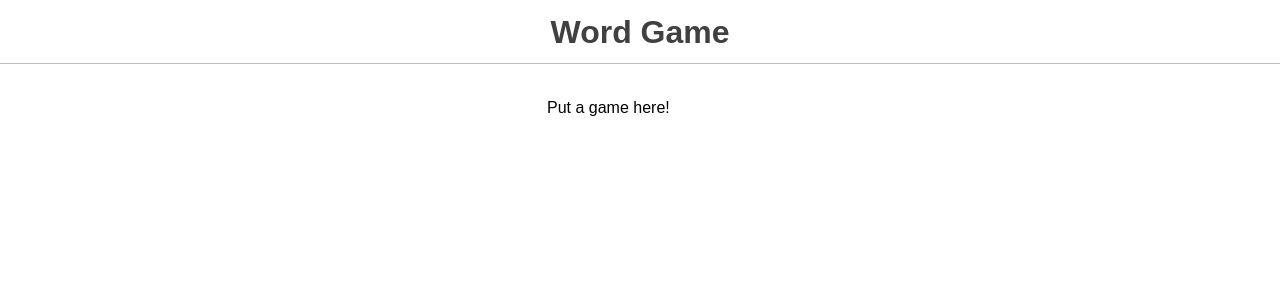
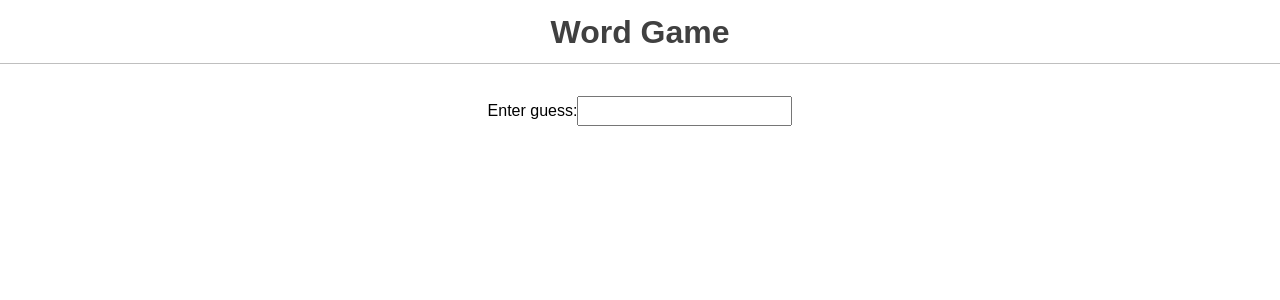
Before and after one commit to joy-of-react/project-wordle, a React (Create React App) app: page / in a window 1280 px wide. Shown: the top 300 px of the page. Built offline with nearby package versions, Linux system fonts and the light colour scheme.

Commit message:
exercise one solutin

```diff
--- a/src/components/Game/Game.js
+++ b/src/components/Game/Game.js
@@ -1,15 +1,34 @@
-import React from 'react';
+import React, { useState } from 'react'
 
-import { sample } from '../../utils';
-import { WORDS } from '../../data';
+import { sample } from '../../utils'
+import { WORDS } from '../../data'
+import GuessInput from '../GuessInput/GuessInput'
+
+const DEFAULT_GUESS = ''
 
 // Pick a random word on every pageload.
-const answer = sample(WORDS);
+const answer = sample(WORDS)
 // To make debugging easier, we'll log the solution in the console.
-console.info({ answer });
+console.info({ answer })
 
 function Game() {
-  return <>Put a game here!</>;
+  const [guess, setGuess] = useState(DEFAULT_GUESS)
+
+  const handleSubmit = (e) => {
+    e.preventDefault()
+    console.info({ guess })
+    setGuess(DEFAULT_GUESS)
+  }
+
+  const handleChange = (e) => setGuess(e.target.value.toUpperCase())
+
+  return (
+    <GuessInput
+      handleSubmit={handleSubmit}
+      handleChange={handleChange}
+      guess={guess}
+    />
+  )
 }
 
-export default Game;
+export default Game
--- /dev/null
+++ b/src/components/GuessInput/GuessInput.js
@@ -0,0 +1,23 @@
+import React from 'react'
+
+
+
+function GuessInput({handleSubmit, handleChange, guess}) {
+
+  return (
+    <form
+      onSubmit={handleSubmit}
+    >
+      <label htmlFor="guess-input">Enter guess:</label>
+      <input
+        id="guess-input"
+        type="text"
+        pattern="[A-Z]{5,5}"
+        value={guess}
+        onChange={handleChange}
+      />
+    </form>
+  )
+}
+
+export default GuessInput
--- /dev/null
+++ b/src/components/GuessInput/index.js
@@ -0,0 +1,2 @@
+export * from "./GuessInput";
+export { default } from "./GuessInput";
```
Also changed, not shown: 1 other file (tests, documents, lock files or other folders).
